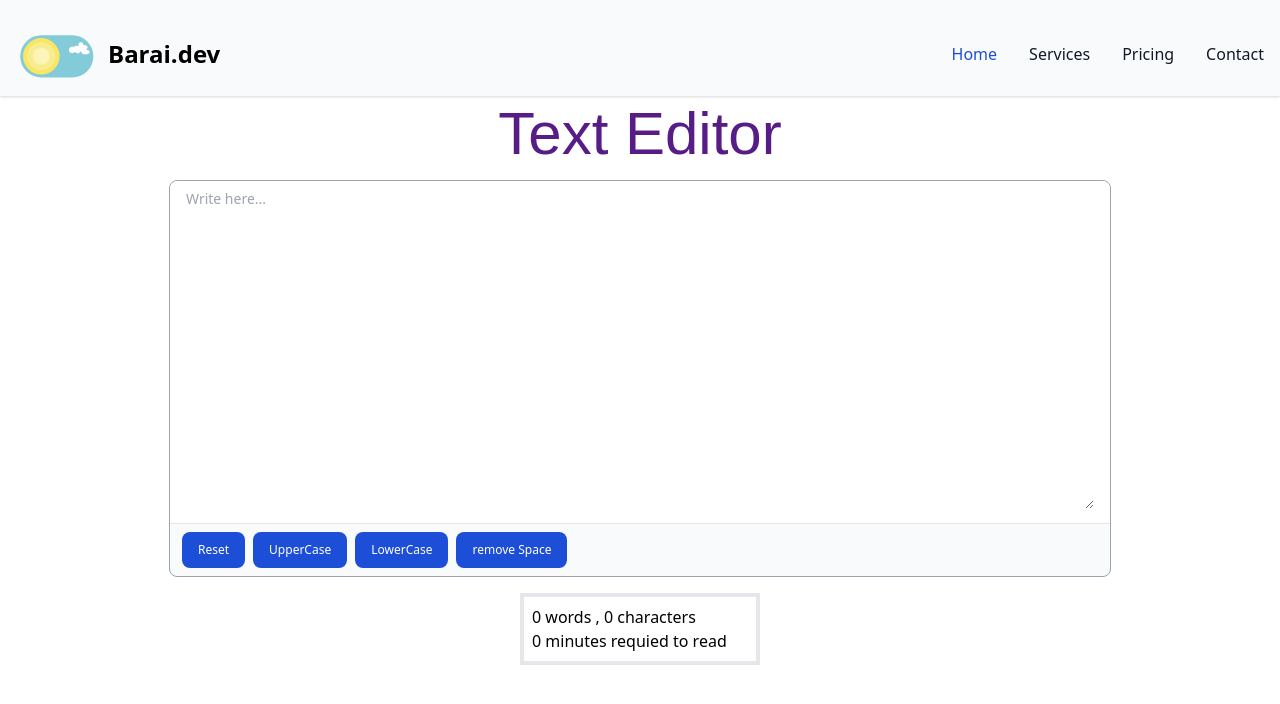
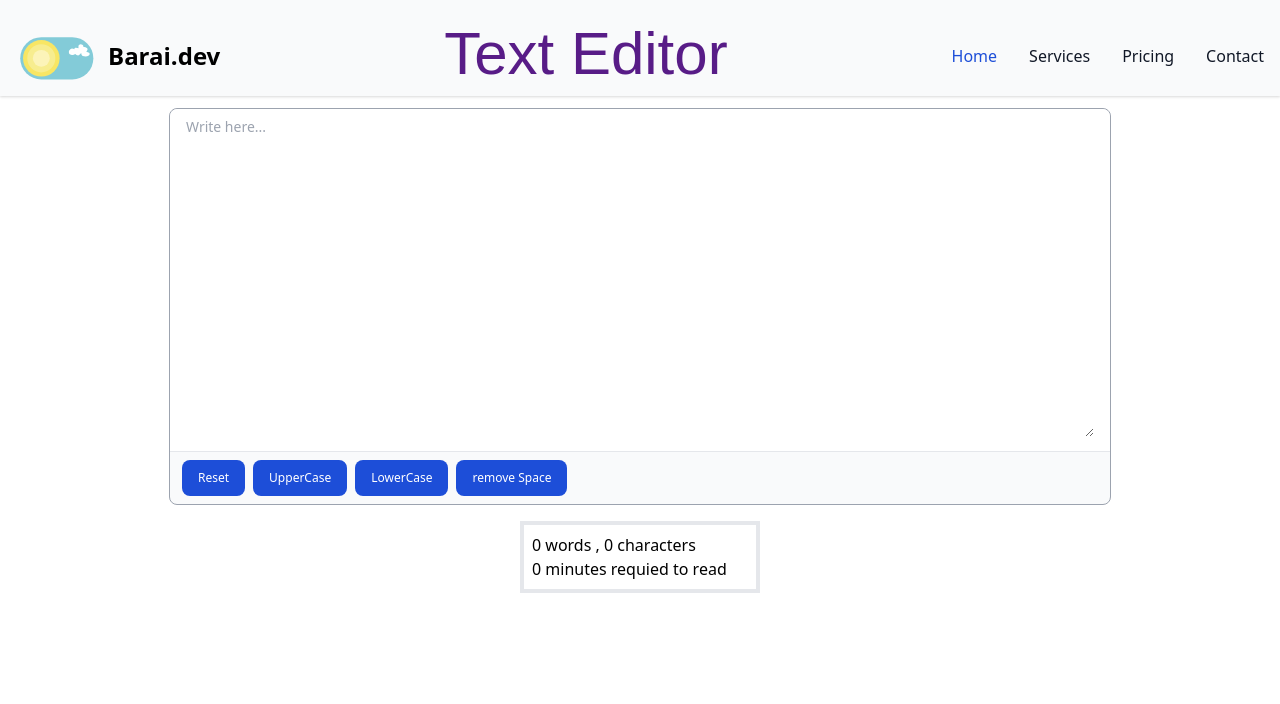
Before and after one commit to priyanshubarai/Text_Editor, a React (Vite) app: page / in a window 1280 px wide. Shown: the top 704 px of the page. Built offline with nearby package versions, Linux system fonts and the light colour scheme; a web font is replaced by a local one.

Commit message:
header to navbar

```diff
--- a/src/App.jsx
+++ b/src/App.jsx
@@ -15,9 +15,19 @@ export default function App() {
   return (
     <div className='dark:bg-slate-900 dark:text-white min-h-screen'>
     <Alert setText = {setText}/>
-    <Navbar/>
-    <Header/>
-    <TextAnalyse text={text} setText = {setText}/>
+    <Navbar children={<Header/>}/>
+    <main className='my-3'>
+      <TextAnalyse text={text} setText = {setText}/>
+    </main>
     </div>
   );
 }
+
+
+function Layout() {
+  return(
+    <>
+
+    </>
+  );
+}
--- a/src/components/NavBar.jsx/Navbar.jsx
+++ b/src/components/NavBar.jsx/Navbar.jsx
@@ -1,7 +1,8 @@
 import "./Navbar.css"
 import Switch from "../switch/Switch"
+import { Children } from "react";
 
-export default function Navbar() {
+export default function Navbar(props) {
   return (
     <div id="navbar" className="">
       <nav class="h-24 border-gray-200 bg-gray-50 dark:bg-gray-800 dark:border-gray-700">
@@ -38,6 +39,7 @@ export default function Navbar() {
               />
             </svg>
           </button>
+          {props.children}
           <div class="hidden w-full md:block md:w-auto" id="navbar-solid-bg">
             <ul class="flex flex-col font-medium mt-4 rounded-lg bg-gray-50 md:space-x-8 rtl:space-x-reverse md:flex-row md:mt-0 md:border-0 md:bg-transparent dark:bg-gray-800 md:dark:bg-transparent dark:border-gray-700">
               <li>
```
